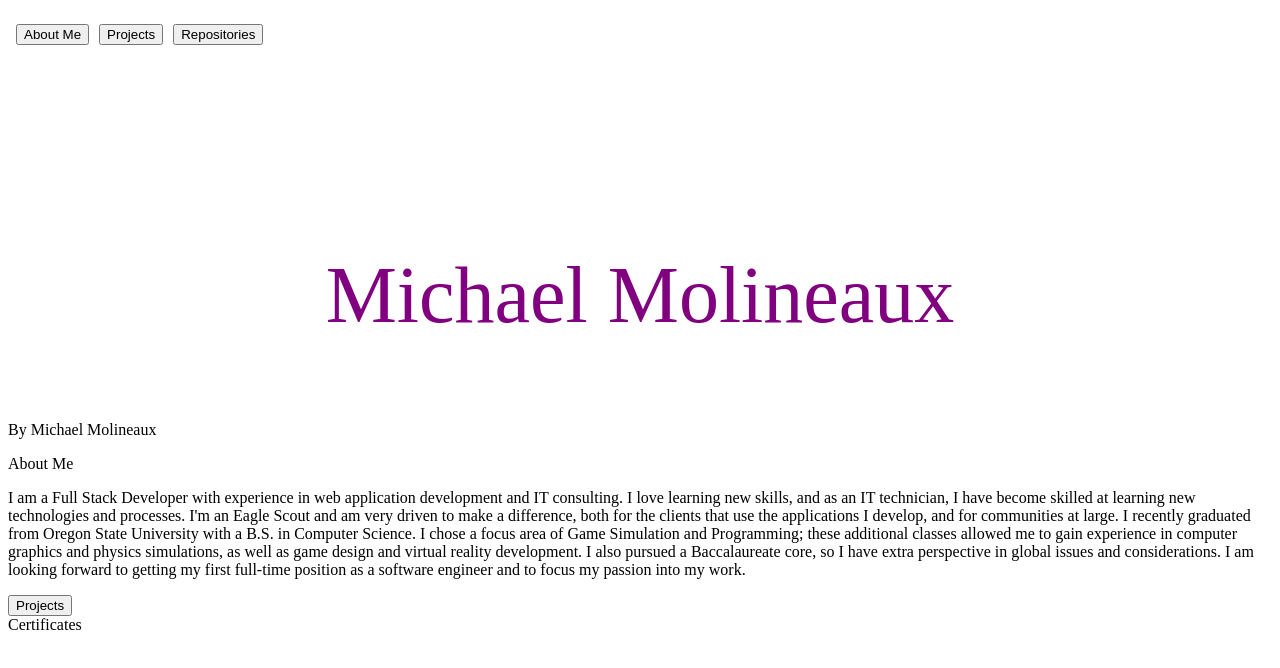
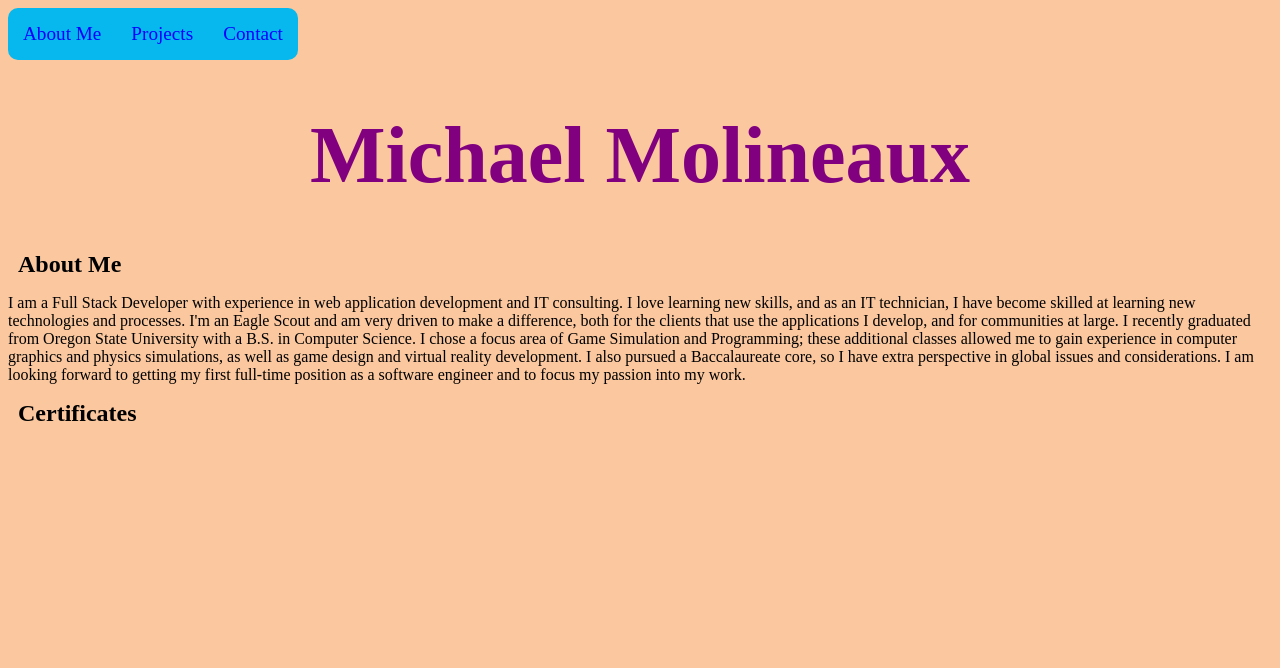
Before and after one commit to JackoBright/jackobright.github.io, a plain HTML site: page index.html in a window 1280 px wide. Drawn offline with Linux system fonts and the light colour scheme.

Commit message:
Progress with the navbar, added interactive css

```diff
--- a/index.html
+++ b/index.html
@@ -10,27 +10,32 @@
 
         <title>Michael Molineaux Website</title>
         <script src="./index.js"></script>
-        <p id ="navbarplaceholder"></p>
-        <p id="Title">Michael Molineaux</p>
-        <p id="Signature">By Michael Molineaux</p>
+
+
+
 
         <meta name="description" content="">
         <meta name="viewport" content="width=device-width, initial-scale=1">
         <link rel="stylesheet" href="./style.css">
     </head>
     <body>
-        <section><header>About Me</header>
+        <nav class = "navbar">
+            <ul>
+                <li><a href="index.html">About Me</a></li>
+                <li><a href="projects.html">Projects</a></li>
+                <li><a href="contact.html">Contact</a></li>
+            </ul>
+        </nav>
+        <p id="Title">Michael Molineaux</p>
+        <section><h2>About Me</h2>
             <p>I am a Full Stack Developer with experience in web application development and IT consulting. I love learning new skills, and as an IT technician, I have become skilled at learning new technologies and processes. I'm an Eagle Scout and am very driven to make a difference, both for the clients that use the applications I develop, and for communities at large.
 
                 I recently graduated from Oregon State University with a B.S. in Computer Science. I chose a focus area of Game Simulation and Programming; these additional classes allowed me to gain experience in computer graphics and physics simulations, as well as game design and virtual reality development. I also pursued a Baccalaureate core, so I have extra perspective in global issues and considerations.
 
                 I am looking forward to getting my first full-time position as a software engineer and to focus my passion into my work.</p>
         </section>
-        <button onmousedown="projectsButton()">Projects</button>
-        <section><header>Certificates</header>
-            <p>
-                <header></header>
-            </p>
+        <section>
+            <h2>Certificates</h2>
         </section>
         <!--[if lt IE 7]>
             <p class="browsehappy">You are using an <strong>outdated</strong> browser. Please <a href="#">upgrade your browser</a> to improve your experience.</p>
--- a/index.js
+++ b/index.js
@@ -1,7 +1,7 @@
 
 function loadwindow(){
 
-    document.getElementById("navbarplaceholder").innerHTML='<object type="text/html" data="navbar.html" ></object>';
+    // document.getElementById("navbarplaceholder").innerHTML='<object type="text/html" data="navbar.html" ></object>';
 }
 window.onload = loadwindow
 
--- a/navbar.html
+++ b/navbar.html
@@ -1,7 +1,9 @@
 <link rel="stylesheet" href="./style.css">
 <script src="./index.js"></script>
-<div id="navbar">
-    <button onclick="aboutMeButton()">About Me</button>
-    <button onclick="projectsButton()">Projects</button>
-    <button onclick="repositoriesButton()">Repositories</button>
-</div>
+<nav class = "navbar">
+    <ul>
+        <li><a href="index.html">About Me</a></li>
+        <li><a href="projects.html">Projects</a></li>
+        <li><a href="contact.html">Contact</a></li>
+    </ul>
+</nav>
--- a/style.css
+++ b/style.css
@@ -2,10 +2,43 @@
     color: purple;
     font-size: clamp(1rem, 10vmin, 8rem);
     text-align: center;
+    font-weight:  bolder;
+    padding: 0px;
+    margin:50px;
+}
+body{
+    background-color: hsl(27, 90%, 80%);
 }
 
-#navbar{
-    display:flex;
-    border: 10cm;
-    gap: 10px;
+h2{
+    margin:10px
 }
+.navbar ul{
+    list-style-type: none;
+    background-color: rgb(7, 184, 238);
+    margin:0px;
+    padding:0px;
+    overflow:hidden;
+    width:fit-content;
+    border-radius: 10px;
+
+}
+
+.navbar li a{
+    color:blue;
+    text-decoration: none;
+    font-size: larger;
+    padding:15px;
+    display:block;
+    text-align:center;
+
+
+}
+
+.navbar a:hover{
+    color: blue;
+    background-color: aqua;
+}
+.navbar li{
+    float: left;
+}
```
Also changed, not shown: contact.html (added, +34 -0 lines), projects.html (+8 -1 lines).
